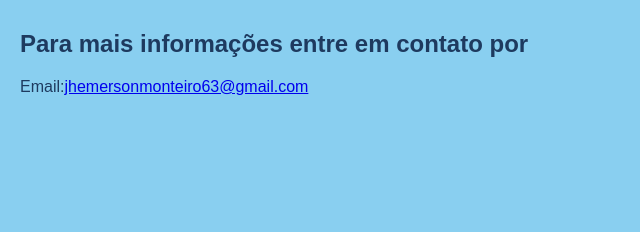
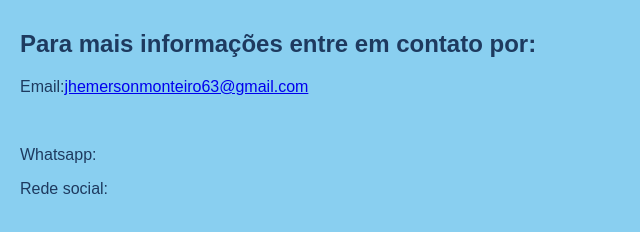
Before and after one commit to jhemersonmonteiro63-oss/site, a plain HTML site: page contato.html in a window 1280 px wide. Shown: the whole page, without its empty margins (0-640 px from the left). Drawn offline with Linux system fonts and the light colour scheme.

Commit message:
Update contato.html

```diff
--- a/contato.html
+++ b/contato.html
@@ -9,7 +9,8 @@
 </head>
 <body>
 
-	<h2>Para mais informações entre em contato por</h2>
+	<h2>Para mais informações entre em contato por:</h2>
 	<p>Email:<a class="conteudocc" href="https://criarmeulink.com.br/u/1789849807">jhemersonmonteiro63@gmail.com</a></p><br>
-</body>
+	<p>Whatsapp:<a class="conteudoc" href="https://wa.me/5591984070149?text=Olá!%20Gostaria%20de%20mais%20informações."></a></p>
+	<P>Rede social:<a class="instagram.com/jhemerson_monteiro017"></a</P>
 </html>
```
